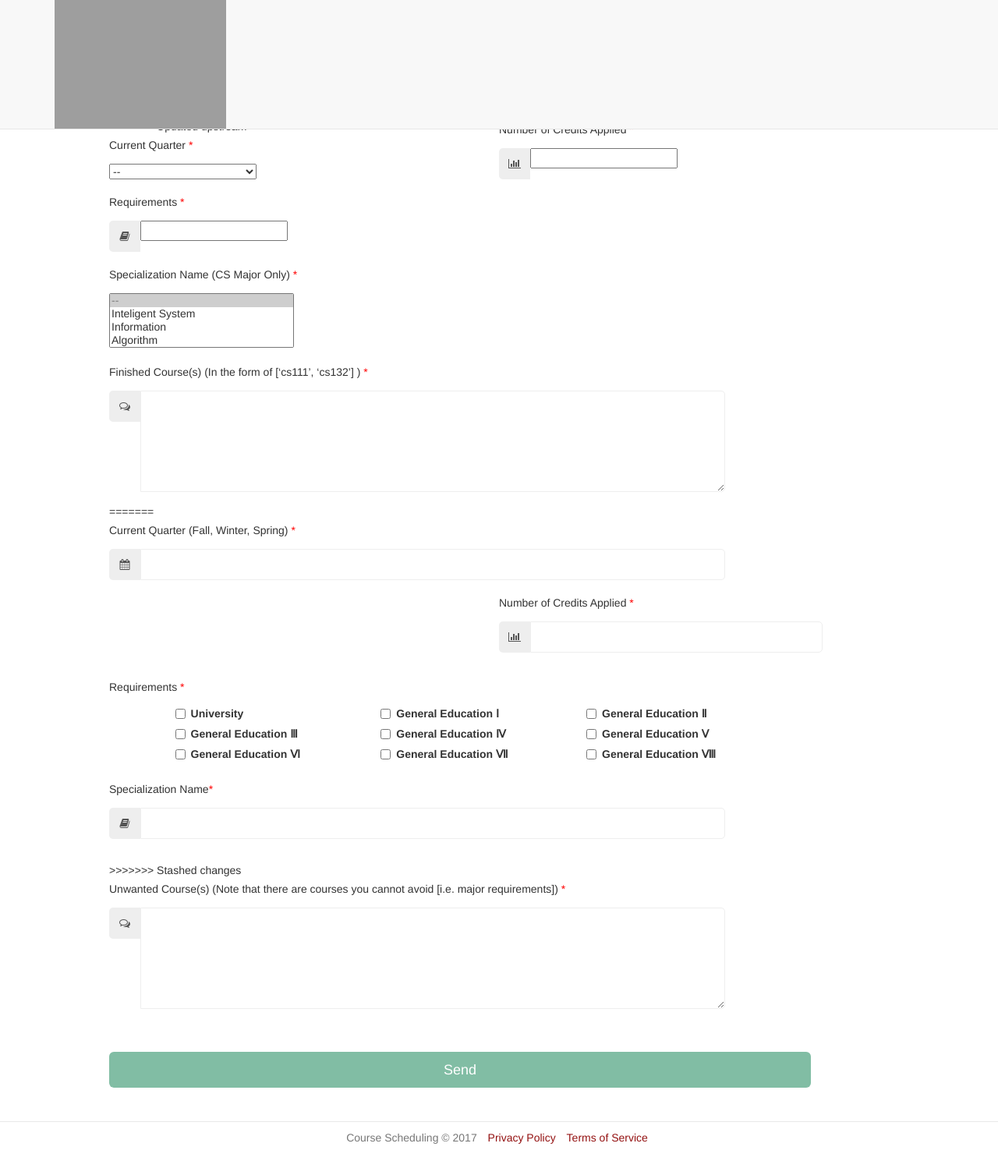
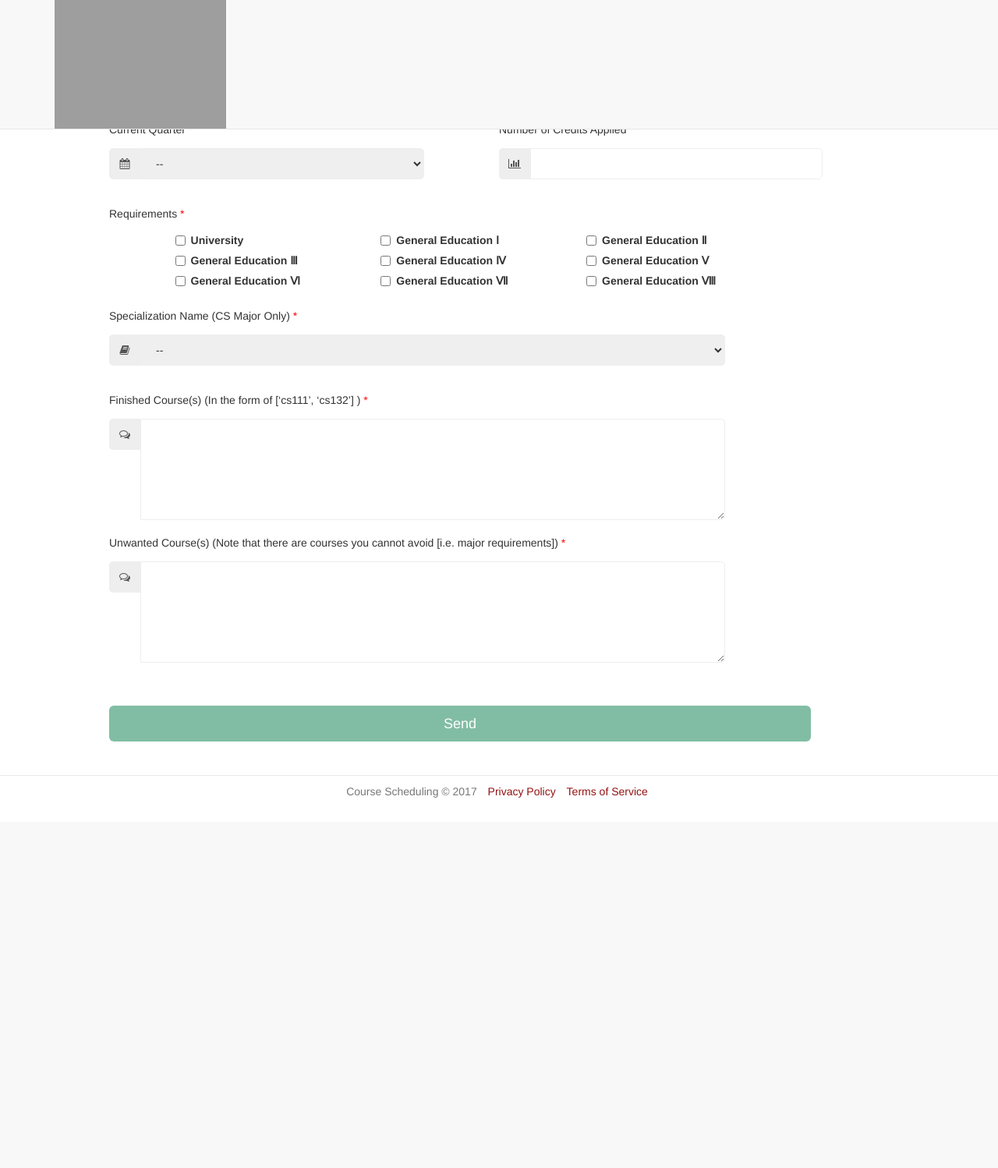
Before and after one commit to jennyzeng/CourseScheduling-Web, a Flask app: page / in a window 1280 px wide. Shown: the whole page at 78% size. After the commit the page ends 1023 px from the top, so only its background shows below. Run offline with Flask 2, Linux system fonts and the light colour scheme; some libraries are stand-ins or nearby versions; grey boxes are pictures that could not be loaded.

Commit message:
Resolve Conflicts

```diff
--- a/CourseScheduling/blueprints/schedule/templates/schedule/input.html
+++ b/CourseScheduling/blueprints/schedule/templates/schedule/input.html
@@ -178,9 +178,9 @@ $(".js-example-basic-multiple").select2();
 
        <div class="leftcontact">
          <div class="form-group">
-<<<<<<< Updated upstream
            <p>Current Quarter <span>*</span></p>
-           <select class="js-example-basic-single">
+           <span class="icon-case"><i class="fa fa-calendar"></i></span>
+           <select class="js-example-basic-single input-field">
              <option value="--" selected="true" disabled="disabled">--</option>
              <option value="fall">Fall</option>
              <option value="winter">Winter</option>
@@ -196,52 +196,7 @@ $(".js-example-basic-multiple").select2();
        <div class="form-group">
          <p>Number of Credits Applied <span>*</span></p>
          <span class="icon-case"><i class="fa fa-bar-chart"></i></span>
-         <input type="number" step="0.1" min=0 name="credits" id="credits" data-rule="required"/>
-         <div class="validation"></div>
-       </div>
-     </div>
-
-     <div class="form-group">
-       <p>Requirements <span>*</span></p>
-       <span class="icon-case"><i class="fa fa-book"></i></span>
-       <input type="text" name="requirements" id="requirements" data-rule="required"/>
-       <div class="validation"></div>
-     </div>
-
-     <div class="form-group">
-       <p>Specialization Name (CS Major Only) <span>*</span></p>
-       <select class="js-example-basic-multiple" multiple="multiple">
-         <option value="--" selected="true" disabled="disabled">--</option>
-         <option value="AI">Inteligent System</option>
-         <option value="Info">Information</option>
-         <option value="Algo">Algorithm</option>
-         <option value="AES">Architecture and Embedded Systems</option>
-         <option value="General">General Computer Science</option>
-         <option value="Network">Networked Systems</option>
-         <option value="Software">Systems and Software</option>
-         <option value="Visual">Visual Computing</option>
-       </select>
-     </div>
-
-     <div class="form-group">
-       <p>Finished Course(s) (In the form of [‘cs111’, ‘cs132’] ) <span>*</span></p>
-       <span class="icon-case"><i class="fa fa-comments-o"></i></span>
-       <textarea name="courses" rows="14" data-rule="required" ></textarea>
-       <div class="validation"></div>
-     </div>
-=======
-           <p>Current Quarter (Fall, Winter, Spring) <span>*</span></p>
-           <span class="icon-case"><i class="fa fa-calendar"></i></span>
-           <input class="input-field" type="text" name="quarter" id="quarter" data-rule="required" />
-           <div class="validation"></div>
-         </div>
-     </div>
-
-     <div class="rightcontact">
-       <div class="form-group">
-         <p>Number of Credits Applied <span>*</span></p>
-         <span class="icon-case"><i class="fa fa-bar-chart"></i></span>
-         <input class="input-field" type="number" step="0.01" min=0 name="credits" id="credits" data-rule="required"/>
+         <input class="input-field" type="number" step="0.1" min=0 name="credits" id="credits" data-rule="required"/>
          <div class="validation"></div>
        </div>
      </div>
@@ -298,13 +253,28 @@ $(".js-example-basic-multiple").select2();
     </div>
     </div>
 
-    <div class="form-group">
-       <p>Specialization Name<span>*</span></p>
+     <div class="form-group">
+       <p>Specialization Name (CS Major Only) <span>*</span></p>
        <span class="icon-case"><i class="fa fa-book"></i></span>
-       <input class="input-field" type="text" name="specialization" id="specialization" data-rule="required"/>
+       <select class="js-example-basic-multiple input-field">
+         <option value="--" selected="true" disabled="disabled">--</option>
+         <option value="AI">Inteligent System</option>
+         <option value="Info">Information</option>
+         <option value="Algo">Algorithm</option>
+         <option value="AES">Architecture and Embedded Systems</option>
+         <option value="General">General Computer Science</option>
+         <option value="Network">Networked Systems</option>
+         <option value="Software">Systems and Software</option>
+         <option value="Visual">Visual Computing</option>
+       </select>
+     </div>
+
+     <div class="form-group">
+       <p>Finished Course(s) (In the form of [‘cs111’, ‘cs132’] ) <span>*</span></p>
+       <span class="icon-case"><i class="fa fa-comments-o"></i></span>
+       <textarea name="courses" rows="14" data-rule="required" ></textarea>
        <div class="validation"></div>
-    </div>
->>>>>>> Stashed changes
+     </div>
 
      <div class="form-group">
        <p>Unwanted Course(s) (Note that there are courses you cannot avoid [i.e. major requirements]) <span>*</span></p>
```
